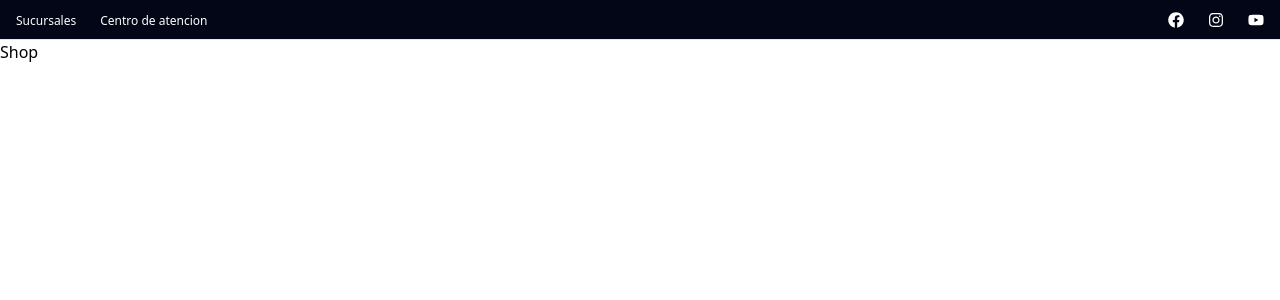
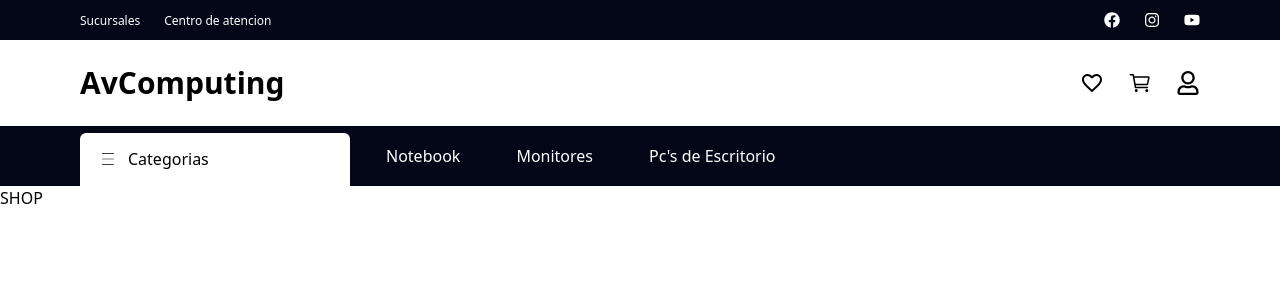
Before and after one commit to ErwinAdriel/react-avcomputing, a React (Create React App) app: page / in a window 1280 px wide. Shown: the top 300 px of the page. Built offline with nearby package versions, Linux system fonts and the light colour scheme.

Commit message:
Headers con iconos, menu y submenus

```diff
--- a/src/App.js
+++ b/src/App.js
@@ -4,7 +4,7 @@ function App() {
   return (
     <div className="App">
       <Header />
-      <h1 className="text-black">Shop</h1>
+      <h1 className="text-black">SHOP</h1>
     </div>
   );
 }
--- a/src/components/Header.jsx
+++ b/src/components/Header.jsx
@@ -1,9 +1,19 @@
-import { FaFacebook, FaInstagram, FaYoutube } from "react-icons/fa";
+import { FaFacebook, FaInstagram, FaYoutube, FaRegUser } from "react-icons/fa";
+import { MdFavoriteBorder } from "react-icons/md";
+import { IoCartOutline } from "react-icons/io5";
+import { CiMenuBurger } from "react-icons/ci";
+import { useState } from "react";
 
 export default function Header(){
+
+    const [open, setOpen] = useState(false);
+
+    const Menus = ["Notebook", "Monitores", "Pc's de Escritorio"];
+    const SubMenus = ["Laptops", "Celulares", "TV", "Audio", "Gaming"];
+
     return(
         <header class="relative">
-            <div class="bg-slate-950 text-white w-full h-10 border-b px-4">
+            <div class="bg-slate-950 text-white w-full h-10 px-20">
                 <div class="mx-auto h-full">
                     <div class="flex justify-between items-center h-full">
                         <div class="topbar-nav sm:block hidden">
@@ -22,8 +32,68 @@ export default function Header(){
                     </div>
                 </div>
             </div>
-            <div></div>
-            <div></div>
+            <div class="w-full h-[86px] bg-white lg:block hidden px-20">
+                <div class="container-x mx-auto h-full">
+                    <div class="relative h-full">
+                        <div class="flex justify-between items-center h-full">
+                            <div class="text-3xl font-bold"><span>AvComputing</span></div>
+                            {/*<div class="w-[517px] h-[44px]">
+                                <div class="w-full h-full flex items-center border border-qgray-border bg-white">
+                                    <div class="flex-1 bg-red-500 h-full">
+                                        <form action="#" class="h-full">
+                                            <input type="text" class="search-input" placeholder="Buscar producto..."/>
+                                        </form>
+                                    </div>
+                                    <button class="w-[93px] h-full text-sm font-600 bg-qh3-blue text-white" type="button">Buscar</button>
+                                </div>
+    </div>*/}
+                            <div class="flex space-x-6 items-center text-2xl">
+                                <div class="relative"><a href="#"><span><MdFavoriteBorder /></span></a></div>
+                                <div class="relative"><a href="#"><span><IoCartOutline /></span></a></div>
+                                <div class="relative"><a href="#"><span><FaRegUser /></span></a></div>
+                            </div>
+                        </div>
+                    </div>
+                </div>
+            </div>
+            <div class="bg-slate-950 w-full h-[60px] relative z-30 lg:block hidden text-white px-20">
+                <div class="w-full h-full relative">
+                    <div class="w-full h-full flex justify-between items-center">
+                        <div class="flex xl:space-x-7 space-x-3 items-center">
+                            <div class="w-[270px] h-[53px] bg-white px-5 rounded-t-md mt-[6px] relative">
+                                <button type="button" onClick={() => setOpen(!open)} class="w-full h-full flex justify-between items-center">
+                                    <div class="flex space-x-3 items-center text-black">
+                                        <span><CiMenuBurger /></span>
+                                        <span class="text-md font-600">Categorias</span>
+                                    </div>
+                                </button>
+                                { open && (
+                                    <div class="w-full absolute left-0 top-[53px] overflow-hidden border-b-2 border-black">
+                                        <ul>
+                                            {
+                                                SubMenus.map((submenu)=>(
+                                                    <li key={submenu}><a href="#"><div class="flex items-center px-5 h-10  bg-white transition-all duration-300 ease-in-out cursor-pointer text-black hover:bg-slate-950 hover:text-white">{submenu}</div></a></li>
+                                                ))
+                                            }
+
+                                        </ul>
+                                    </div>
+                                )};
+
+                            </div>
+                            <div class="nav">
+                                <ul class="flex xl:space-x-10 space-x-5">
+                                    {
+                                        Menus.map((menu)=>(
+                                            <li key={menu}><div class="px-2 py-[18px] transition-all duration-300 ease-in-out cursor-pointer hover:bg-white hover:text-black">{menu}</div></li>
+                                        ))
+                                    }
+                                </ul>
+                            </div>
+                        </div>
+                    </div>
+                </div>
+            </div>
         </header>
     );
 }
```
